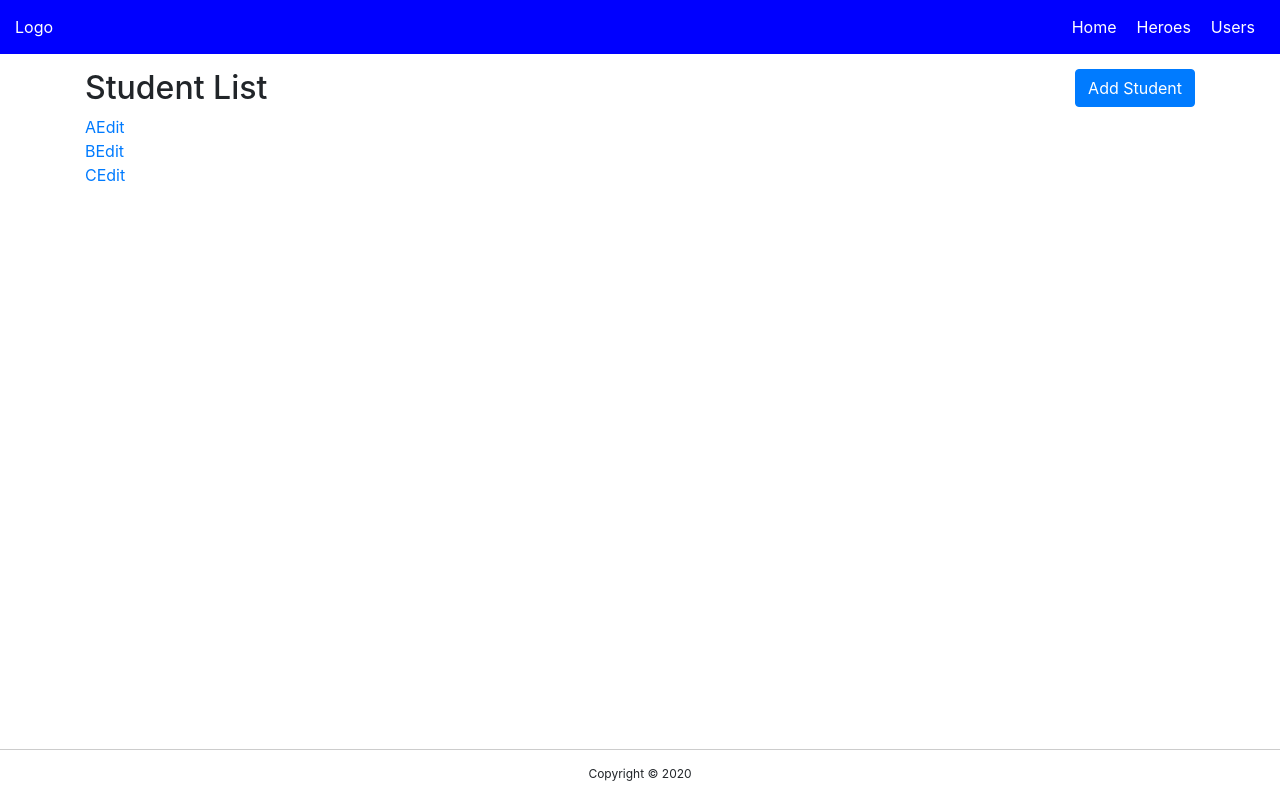
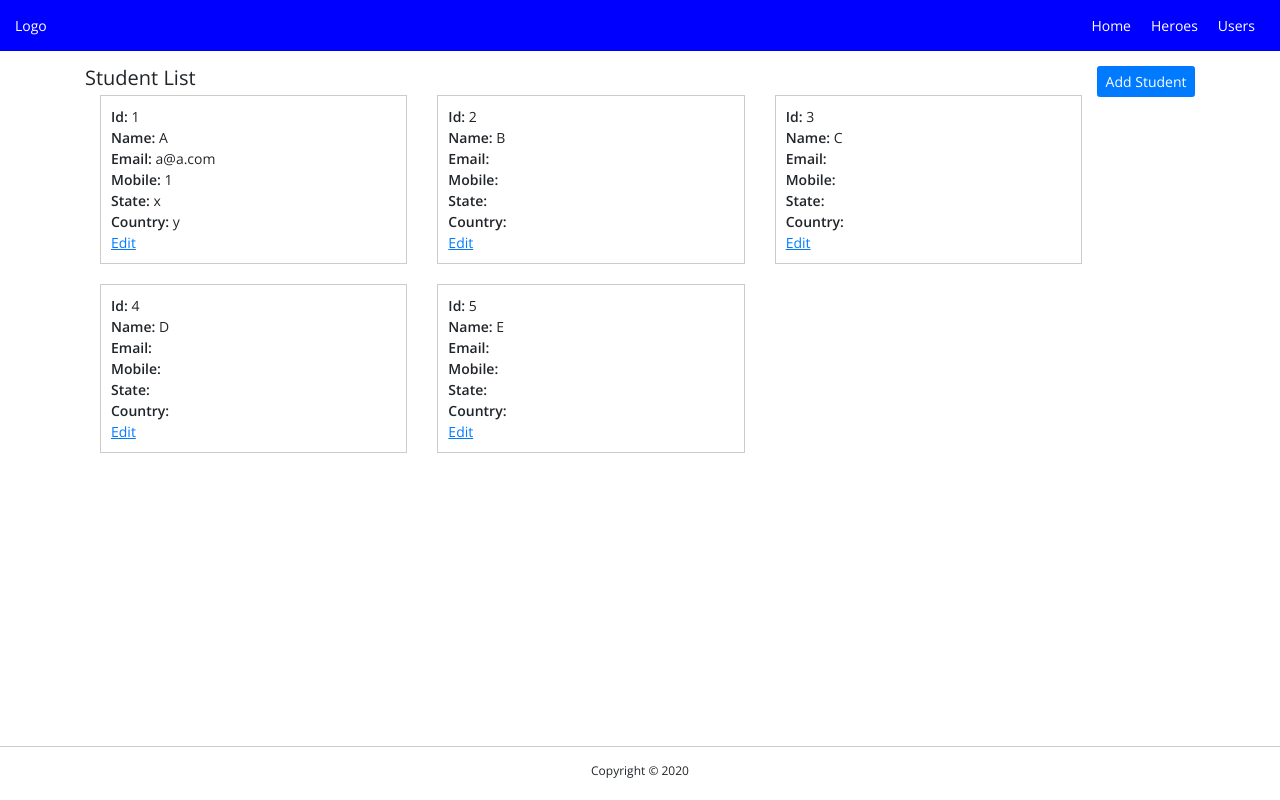
Before and after one commit to dhananjaym11/react-task, a React (Create React App) app: page /students in a window 1280 px wide. Built offline with nearby package versions, Linux system fonts and the light colour scheme.

Commit message:
Added UI changes

```diff
--- a/public/index.html
+++ b/public/index.html
@@ -6,20 +6,8 @@
   <link rel="shortcut icon" href="%PUBLIC_URL%/favicon.ico" />
   <meta name="viewport" content="width=device-width, initial-scale=1, shrink-to-fit=no" />
   <meta name="theme-color" content="#000000" />
-  <!--
-      manifest.json provides metadata used when your web app is installed on a
-      user's mobile device or desktop. See https://developers.google.com/web/fundamentals/web-app-manifest/
-    -->
-  <link rel="manifest" href="%PUBLIC_URL%/manifest.json" />
-  <!--
-      Notice the use of %PUBLIC_URL% in the tags above.
-      It will be replaced with the URL of the `public` folder during the build.
-      Only files inside the `public` folder can be referenced from the HTML.
+  <link href="https://fonts.googleapis.com/css2?family=Open+Sans:wght@400;600&display=swap" rel="stylesheet">
 
-      Unlike "/favicon.ico" or "favicon.ico", "%PUBLIC_URL%/favicon.ico" will
-      work correctly both with client-side routing and a non-root public URL.
-      Learn how to configure a non-root public URL by running `npm run build`.
-    -->
   <title>My App</title>
 </head>
 
--- a/src/App/components/footer/Footer.scss
+++ b/src/App/components/footer/Footer.scss
@@ -2,7 +2,7 @@
     margin-top: 20px;
 
     p {
-        font-size: 12px;
+        font-size: 1.2rem;
         text-align: center;
         margin: 0;
         padding: 15px 0;
--- a/src/App/components/student-add/StudentAdd.js
+++ b/src/App/components/student-add/StudentAdd.js
@@ -2,9 +2,7 @@ import React from 'react';
 
 class StudentAdd extends React.Component {
     state = {
-        student: {
-            name: ''
-        }
+        student: {}
     }
 
     componentDidUpdate() {
@@ -41,6 +39,47 @@ class StudentAdd extends React.Component {
                         value={student.name}
                     />
                 </div>
+                <div className="form-group">
+                    <label>Email Address</label>
+                    <input
+                        type="email"
+                        name='email'
+                        className="form-control"
+                        onChange={this.onChangeHandler}
+                        value={student.email}
+                    />
+                </div>
+                <div className="form-group">
+                    <label>Mobile phone number</label>
+                    <input
+                        type="text"
+                        name='mobile'
+                        className="form-control"
+                        onChange={this.onChangeHandler}
+                        value={student.mobile}
+                    />
+                </div>
+                <div className="form-group">
+                    <label>State</label>
+                    <input
+                        type="text"
+                        name='state'
+                        className="form-control"
+                        onChange={this.onChangeHandler}
+                        value={student.state}
+                    />
+                </div>
+                <div className="form-group">
+                    <label>Country</label>
+                    <input
+                        type="text"
+                        name='country'
+                        className="form-control"
+                        onChange={this.onChangeHandler}
+                        value={student.country}
+                    />
+                </div>
+
                 <button
                     type="button"
                     className="btn btn-primary"
--- a/src/App/components/student-item/StudentItem.js
+++ b/src/App/components/student-item/StudentItem.js
@@ -2,14 +2,33 @@ import React from 'react';
 import { Link } from "react-router-dom";
 
 const StudentItem = ({ student }) => (
-    <li>
-        <Link to={`/students/${student.id}`}>
-            <span>{student.name}</span>
-        </Link>
-        <Link to={`/students/edit/${student.id}`}>
-            <span>Edit</span>
-        </Link>
-    </li>
+    <div className="col-4">
+        <div className="student-item">
+            <Link to={`/students/${student.id}`} className="details-link">
+                <span>
+                    Id: <span>{student.id}</span>
+                </span>
+                <span>
+                    Name: <span>{student.name}</span>
+                </span>
+                <span>
+                    Email: <span>{student.email}</span>
+                </span>
+                <span>
+                    Mobile: <span>{student.mobile}</span>
+                </span>
+                <span>
+                    State: <span>{student.state}</span>
+                </span>
+                <span>
+                    Country: <span>{student.country}</span>
+                </span>
+            </Link>
+            <Link to={`/students/edit/${student.id}`} className="edit-link">
+                Edit
+            </Link>
+        </div>
+    </div>
 )
 
 export default StudentItem;
--- a/src/App/components/student-list/StudentList.js
+++ b/src/App/components/student-list/StudentList.js
@@ -3,12 +3,12 @@ import React from 'react';
 import StudentItem from '../student-item/StudentItem';
 
 const StudentList = ({ students }) => (
-    <ul>
+    <div className="row">
         {students.map(student => <StudentItem
             key={student.id}
             student={student}
         />)}
-    </ul>
+    </div>
 )
 
 export default StudentList;
--- a/src/App/containers/student-list/StudentList.js
+++ b/src/App/containers/student-list/StudentList.js
@@ -1,6 +1,7 @@
 import React from 'react';
 import { connect } from 'react-redux';
 
+import './StudentList.scss';
 import StudentList from '../../components/student-list/StudentList';
 
 class StudentListContainer extends React.Component {
@@ -11,7 +12,7 @@ class StudentListContainer extends React.Component {
 
     render() {
         return (
-            <>
+            <div className="student-list">
                 <h2>Student List
                 <button
                         type="button"
@@ -22,7 +23,7 @@ class StudentListContainer extends React.Component {
                 <StudentList
                     students={this.props.students}
                 />
-            </>
+            </div>
         )
     }
 }
--- /dev/null
+++ b/src/App/containers/student-list/StudentList.scss
@@ -0,0 +1,24 @@
+.student-list {
+    .student-item {
+        border: 1px solid #ccc;
+        padding: 10px;
+        margin-bottom: 20px;
+
+        .details-link {
+            > span {
+                display: block;
+                font-weight: 600;
+
+                > span {
+                    font-weight: 400;
+                }
+            }
+        }
+
+        .edit-link {
+            color: #007bff;
+            display: block;
+            text-decoration: underline;
+        }
+    }
+}
--- a/src/App/core/reducers/students.reducer.js
+++ b/src/App/core/reducers/students.reducer.js
@@ -2,9 +2,18 @@ import { UPDATE_STUDENTS } from "../constants";
 
 const INITIAL_STATE = {
     students: [
-        { id: 1, name: 'A' },
+        {
+            id: 1,
+            name: "A",
+            email: "a@a.com",
+            mobile: "1",
+            state: "x",
+            country: "y"
+        },
         { id: 2, name: 'B' },
         { id: 3, name: 'C' },
+        { id: 4, name: 'D' },
+        { id: 5, name: 'E' },
     ]
 }
 
--- a/src/index.scss
+++ b/src/index.scss
@@ -1,6 +1,15 @@
 * {
   margin: 0;
   padding: 0;
+}
+
+html {
+  font-size: 10px;
+}
+
+body {
+  font-family: 'Open Sans', sans-serif;
+  font-size: 1.4rem;
 }
 
 ol, ul {
@@ -9,6 +18,19 @@ ol, ul {
   list-style: none;
 }
 
+a:hover {
+  text-decoration: none;
+  color: inherit;
+}
+
+a {
+  color: inherit;
+}
+
 .main {
   min-height: calc( 100vh - 140px );
 }
+
+.btn {
+  font-size: 1.4rem;
+}
```
